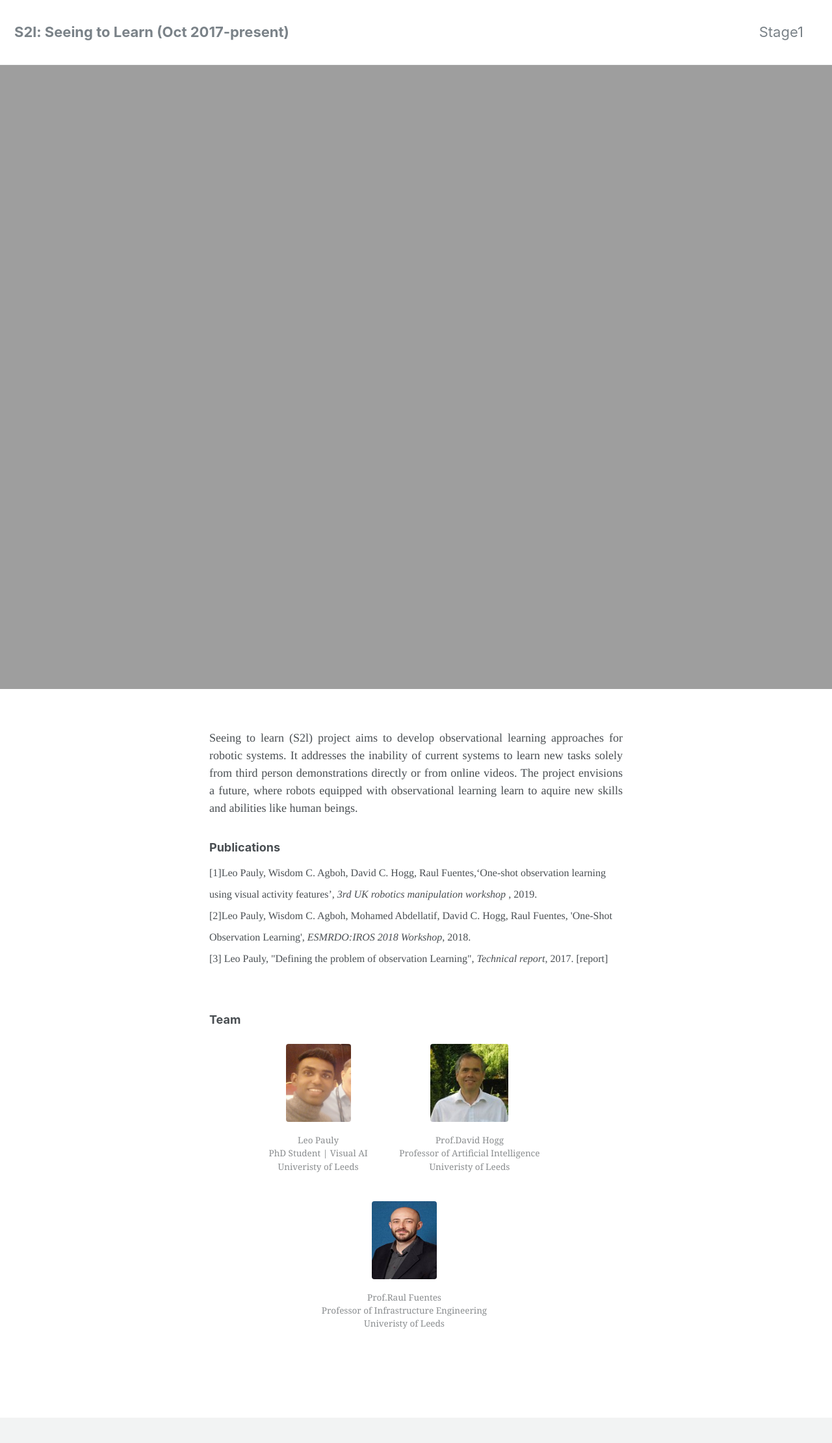
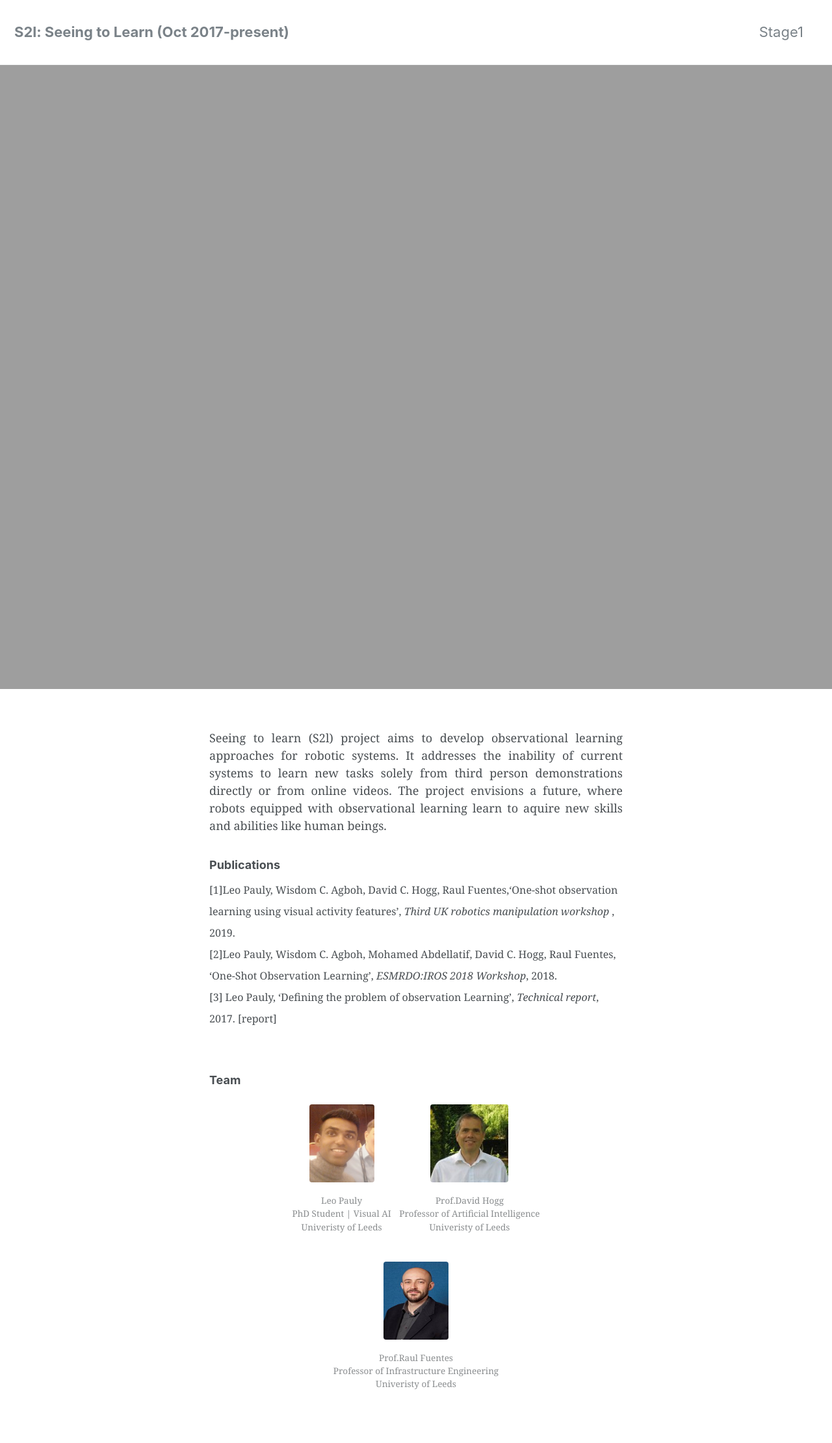
Before and after one commit to leopauly/s2l, a Jekyll site: the page built from index.md, in a window 1280 px wide, cut to the strip 0-2221 px from the top of the page. Shown: the whole strip at 65% size. Built offline with Jekyll 4.4.1, drawn with Linux system fonts in a browser that asks for light colours; the list of posts is cut into pages by our own code.

Commit message:
Update index.md

```diff
--- a/index.md
+++ b/index.md
@@ -16,14 +16,14 @@ width: 20px;
      margin-top: 1em;
      margin-bottom: 1em;
      margin-left: 4px;
-     margin-right: 40px;
+     margin-right: 4px;
       }
 </style>
 
 <!--- ---------------------------------------------------------------------------------------- ---->
 <!--- ---------------------------------------------------------------------------------------- ---->
 
-<font face="Times" size="4">
+<font face="Georgia" size="4">
 <p align="justify">
 
 Seeing to learn (S2l) project aims to develop observational learning approaches for robotic systems. It addresses the inability of current systems to learn new tasks solely from third person demonstrations directly or from online videos.  The project envisions a future, where robots equipped with observational learning learn to aquire new skills and abilities like human beings.
@@ -34,14 +34,14 @@ Seeing to learn (S2l) project aims to develop observational learning approaches
 <!--- ---------------------------------------------------------------------------------------- ---->
 <!--- ---------------------------------------------------------------------------------------- ---->
 
-<font face="Times" size="4">
+<font face="Georgia" size="4">
 <h3><b>Publications</b></h3>
 </font>
-<font face="Times" size="3">
+<font face="Georgia" size="3">
 
-[1]Leo Pauly, Wisdom C. Agboh, David C. Hogg, Raul Fuentes,‘One-shot observation learning using visual activity features’, <i>3rd UK robotics manipulation workshop </i>, 2019.<br/>
-[2]Leo Pauly, Wisdom C. Agboh, Mohamed Abdellatif, David C. Hogg, Raul Fuentes, 'One-Shot Observation Learning', <i>ESMRDO:IROS 2018 Workshop</i>, 2018.<br/>
-[3] Leo Pauly, "Defining the problem of observation Learning", <i>Technical report</i>, 2017.
+[1]Leo Pauly, Wisdom C. Agboh, David C. Hogg, Raul Fuentes,‘One-shot observation learning using visual activity features’, <i>Third UK robotics manipulation workshop </i>, 2019.<br/>
+[2]Leo Pauly, Wisdom C. Agboh, Mohamed Abdellatif, David C. Hogg, Raul Fuentes, ‘One-Shot Observation Learning’, <i>ESMRDO:IROS 2018 Workshop</i>, 2018.<br/>
+[3] Leo Pauly, ‘Defining the problem of observation Learning’, <i>Technical report</i>, 2017.
 <a href="https://arxiv.org/abs/1808.08288"> [report]</a> <br/>
 
 <br />
@@ -50,7 +50,7 @@ Seeing to learn (S2l) project aims to develop observational learning approaches
 <!--- ---------------------------------------------------------------------------------------- ---->
 <!--- ---------------------------------------------------------------------------------------- ---->
 
-<font face="Times" size="4">
+<font face="Georgia" size="4">
 <h3><b>Team</b></h3>
 </font>
 <font face="Georgia" size="4">
```
